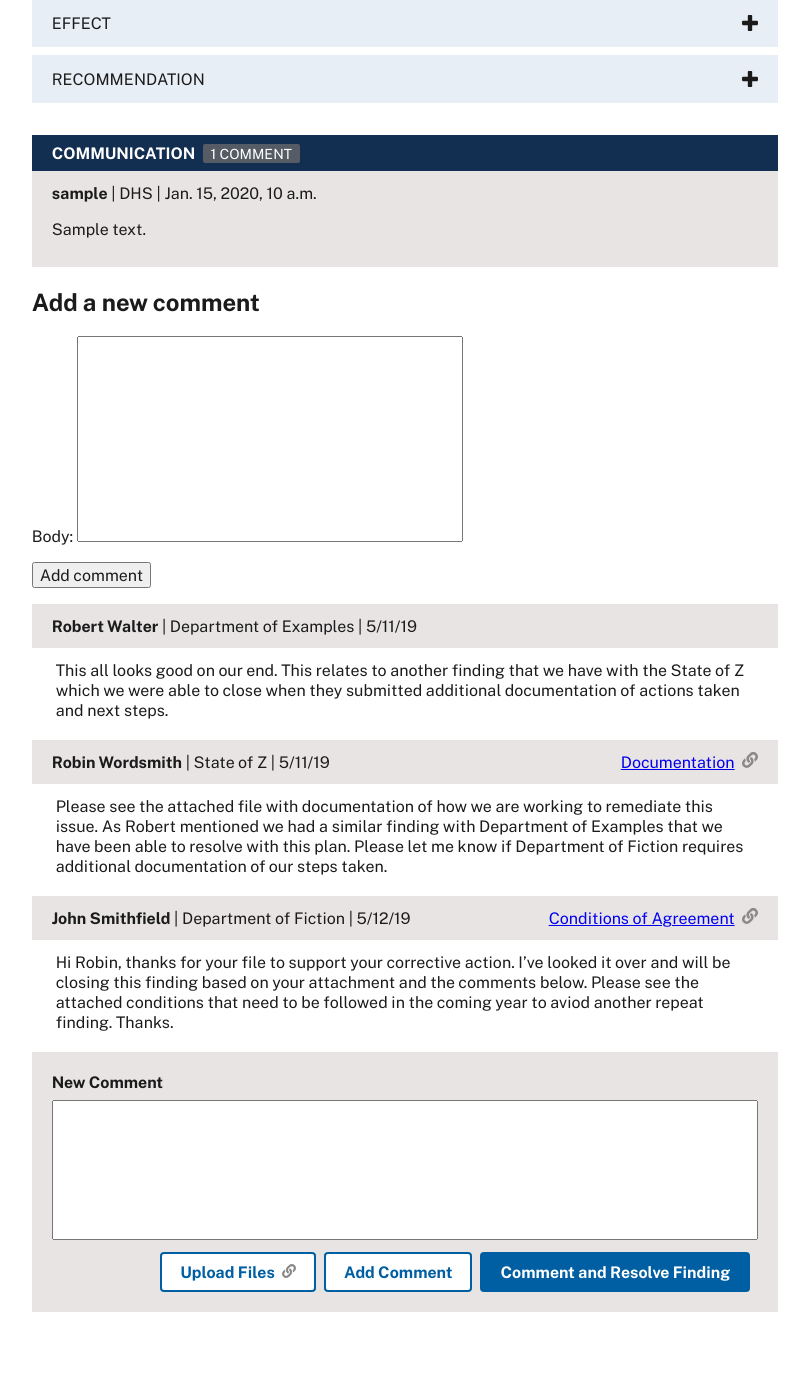
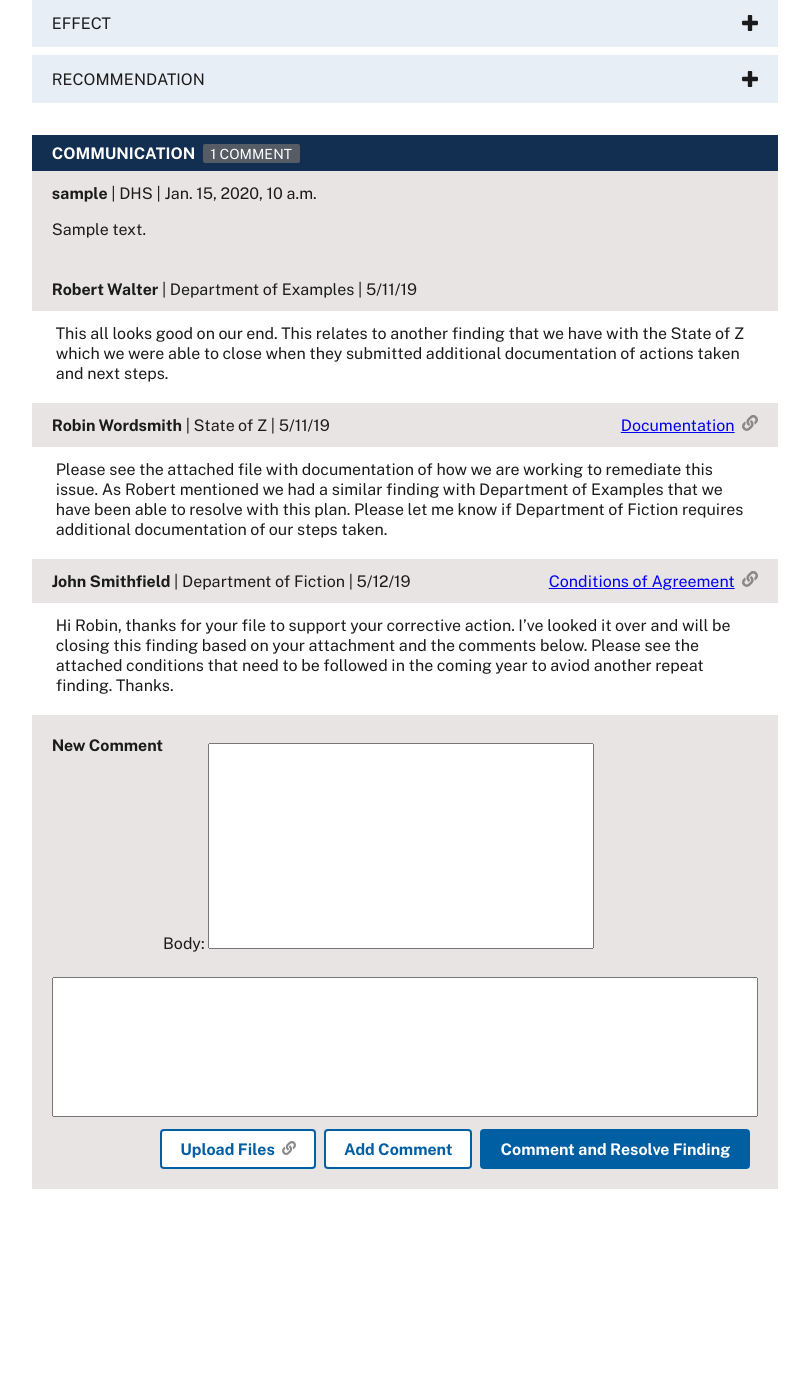
Before and after one commit to 18F/federal-grant-reporting, a Django app: page /finding/1/ in a window 1280 px wide. Shown: the part 746-2130 px from the top of the page, without its empty margins (75-884 px from the left). After the commit the page ends 1935 px from the top, so only its background shows below. Run offline with Django 3.2, Linux system fonts and the light colour scheme; tables that the repository leaves empty hold one stand-in row (values such as "Sample post").

Commit message:
Use front-end styles in New Comment form

```diff
--- a/single-audit/resolve_findings/templates/resolve_findings/finding-resolution-page.html
+++ b/single-audit/resolve_findings/templates/resolve_findings/finding-resolution-page.html
@@ -121,20 +121,6 @@
           </div>
         {% endfor %}
 
-        {% if new_comment %}
-          <h2>Your comment has been added.</h2>
-          <!-- @todo: Ask @bpdesigns whether he designed those kinds of confirmations.
-                      And ask @alexsoble to USWDS-ify them. -->
-          {% else %}
-            <h2>Add a new comment</h2>
-            <form action="." method="post">
-              {{ comment_form.as_p }}
-              {% csrf_token %}
-              <!-- @todo: Update me to match the mockup! :) -->
-              <p><input type="submit" value="Add comment"></p>
-            </form>
-        {% endif %}
-
         <div class="margin-bottom-1">
           <div class="comment_summary padding-x-205 padding-y-105">
             <div><span class="text-bold">Robert Walter</span> | Department of Examples | 5/11/19</div>
@@ -173,20 +159,26 @@
             Hi Robin, thanks for your file to support your corrective action. I’ve looked it over and will be closing this finding based on your attachment and the comments below. Please see the attached conditions that need to be followed in the coming year to aviod another repeat finding. Thanks.
           </div>
         </div>
-        <div class="margin-bottom-1">
+        {% if new_comment %}
+          <h2>Your comment has been added.</h2>
+          <!-- @todo: Ask @bpdesigns whether he designed those kinds of confirmations.
+                      And ask @alexsoble to USWDS-ify them. -->
+        {% else %}
           <div class="comment_summary padding-x-205 padding-y-105 clearfix">
             <div class="float-left padding-top-1">
               <label for="new_comment_textarea" class="text-bold">
                 New Comment
               </label>
             </div>
-            <div>
+            <form action="." method="post">
+              {{ comment_form.as_p }}
+              {% csrf_token %}
               <textarea id="new_comment_textarea" class="big_textarea width-full margin-top-1"></textarea>
-            </div>
               <button class="usa-button float-right margin-y-1">
                 Comment and Resolve Finding
               </button>
-            <button class="usa-button float-right margin-y-1 usa-button--outline bg-white">
+              <button type="submit"
+                      class="usa-button float-right margin-y-1 usa-button--outline bg-white">
                 Add Comment
               </button>
               <button class="usa-button float-right margin-y-1 usa-button--outline bg-white">
@@ -196,8 +188,9 @@
                   height="14"
                   class="margin-left-05" />
               </button>
+            </form>
           </div>
-        </div>
+        {% endif %}
       </div>
     </div>
     <div class="grid-col-3 sidebar margin-x-5">
```
Lines whose indentation alone changed are shown as unchanged.
